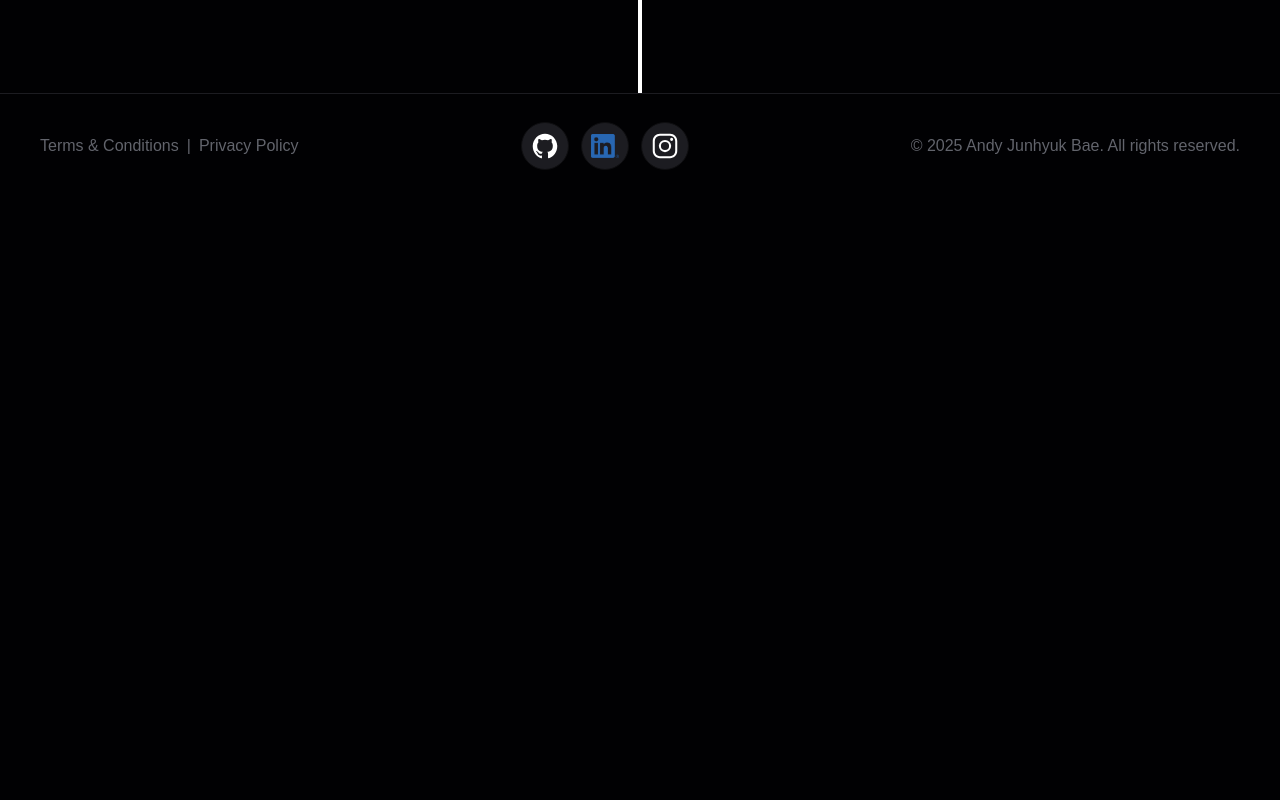
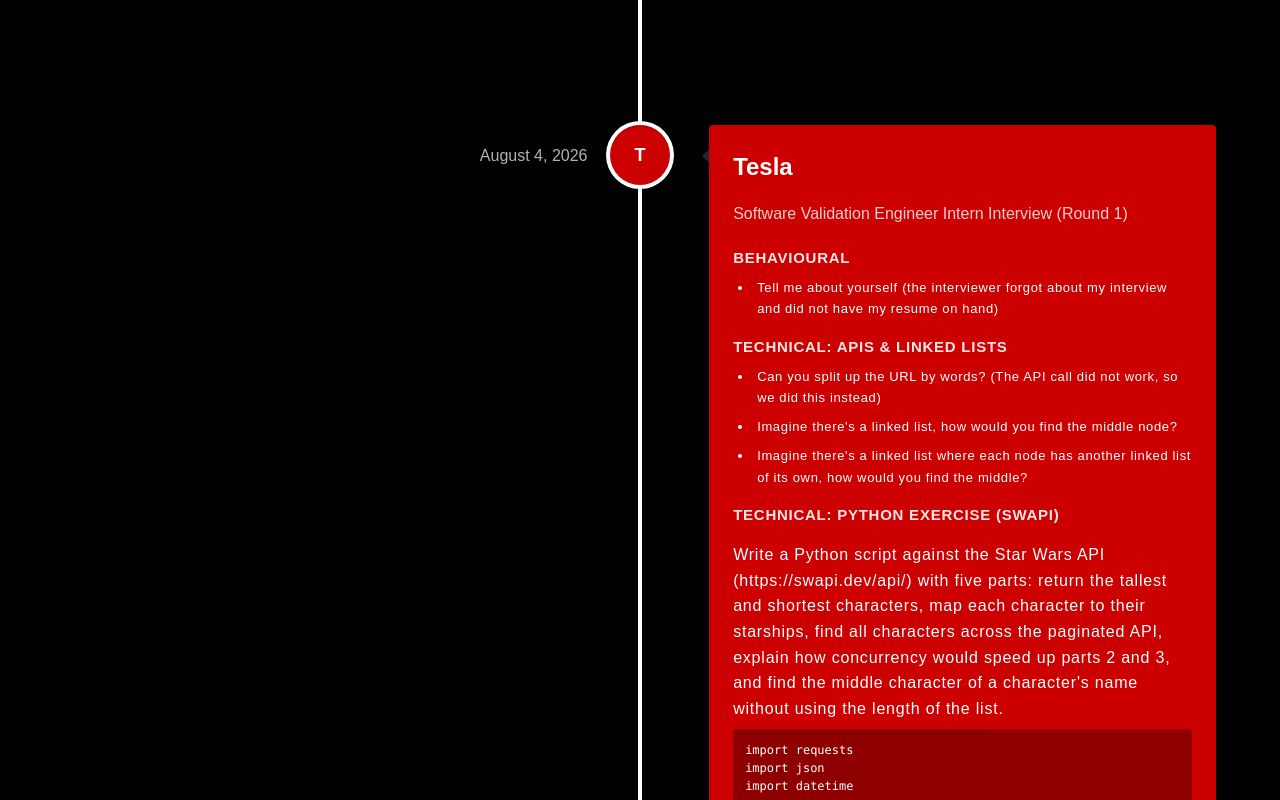
Before and after one commit to Andy-J-B/threejs_portfolio, a React (Vite) app: page /interviews in a window 1280 px wide. Shown: the part 3920-4720 px from the top of the page. Before the commit the page ends 4102 px from the top, so only its background shows below. Built offline with nearby package versions, Linux system fonts and the light colour scheme; no server answers; a web font is replaced by a local one.

Commit message:
Update interviews with tesla interviews

```diff
--- a/src/constants/interviews.js
+++ b/src/constants/interviews.js
@@ -178,4 +178,129 @@
       },
     ],
   },
+  {
+    id: "tesla-swe-validation-r1",
+    company: "Tesla",
+    position: "Software Validation Engineer Intern Interview (Round 1)",
+    date: "August 4, 2026",
+    color: "#cc0000",
+    textColor: "#ffffff",
+    sections: [
+      {
+        type: "behavioral",
+        title: "Behavioural",
+        items: [
+          "Tell me about yourself (the interviewer forgot about my interview and did not have my resume on hand)",
+        ],
+      },
+      {
+        type: "technical",
+        title: "Technical: APIs & Linked Lists",
+        items: [
+          "Can you split up the URL by words? (The API call did not work, so we did this instead)",
+          "Imagine there's a linked list, how would you find the middle node?",
+          "Imagine there's a linked list where each node has another linked list of its own, how would you find the middle?",
+        ],
+      },
+      {
+        type: "technical",
+        title: "Technical: Python Exercise (SWAPI)",
+        content:
+          "Write a Python script against the Star Wars API (https://swapi.dev/api/) with five parts: return the tallest and shortest characters, map each character to their starships, find all characters across the paginated API, explain how concurrency would speed up parts 2 and 3, and find the middle character of a character's name without using the length of the list.",
+        code: `import requests
+import json
+import datetime
+
+# example api call to start with
+url = "https://swapi.dev/api/"
+resp = requests.get(url)
+resp = resp.json()
+print(json.dumps(resp))
+
+
+# part 1
+def tallest_and_shortest():
+    """
+    return a dict of the tallest and shortest characters
+    example output assuming Rob and Nate are the only starwars characters and Rob is tall
+    {"tallest": "Rob", "shortest": "Nate"}
+    """
+    # TODO
+
+
+print(tallest_and_shortest())
+
+
+# part 2
+def all_starships() -> dict:
+    """
+    return a dict that maps each character to the name of their starship(s)
+    example output assuming Rob is the only character and he has 2 cars
+    {"Rob" : ["car1", "car2"]}
+    """
+    # TODO
+
+
+print(all_starships())
+
+
+# part 3
+def find_all_characters() -> list:
+    """
+    there's more characters in the api, find all the characters' name and return as a list
+    """
+    # TODO
+
+
+print(find_all_characters())
+
+
+# part 4
+## explain how you could use concurrency to speed up part 2 & 3
+
+
+# part 5
+def find_middle_character() -> str:
+    """
+    without using the count of the characters list, find the middle of the character's name, and return as a string
+    """
+    # TODO
+
+
+print(find_middle_character())`,
+      },
+    ],
+  },
+  {
+    id: "tesla-swe-validation-r2",
+    company: "Tesla",
+    position: "Software Validation Engineer Intern Interview (Round 2)",
+    date: "August 7, 2026",
+    color: "#cc0000",
+    textColor: "#ffffff",
+    sections: [
+      {
+        type: "behavioral",
+        title: "Behavioural",
+        items: [
+          "Tell me about your past experience",
+          "Why do you think you are fit for the job?",
+          "What is a time where, after validating and approving for release, you found a problem that was not caught in HIL or SIL tests?",
+          "Let's say you are in the factory and the vehicles are made by applying/adding a few components at every station. How can we simulate this in a HIL or SIL environment? (Use relays)",
+        ],
+      },
+      {
+        type: "technical",
+        title: "Technical: Bit Toggling",
+        content:
+          "Given x = 7 and i = 3, turn the ith bit from the right to 1 if it is 0 and to 0 if it is 1. (Python or C)",
+        code: `x = 7
+i = 3
+# x = 0b0111 -> flip the 3rd bit from the right
+# x = 0b1111 (15)`,
+        followUp:
+          "Asked to write it in either Python or C, so the solution should cover both the bitwise approach and any reasoning about the index being 1-based from the right.",
+      },
+    ],
+  },
 ];
```
